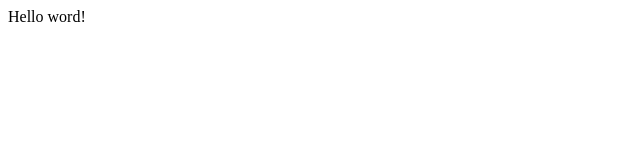
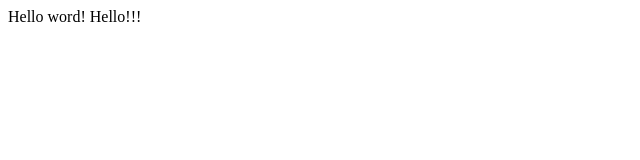
Before and after one commit to Helen-Sen/git_study, a plain HTML site: page index.html in a window 1280 px wide. Shown: the full height of the page, 0-640 px from the left. Drawn offline with Linux system fonts and the light colour scheme.

Commit message:
study pull command

```diff
--- a/index.html
+++ b/index.html
@@ -7,6 +7,6 @@
     <title>Document</title>
 </head>
 <body>
-  Hello word!
+  Hello word!  Hello!!!
 </body>
 </html>
```
